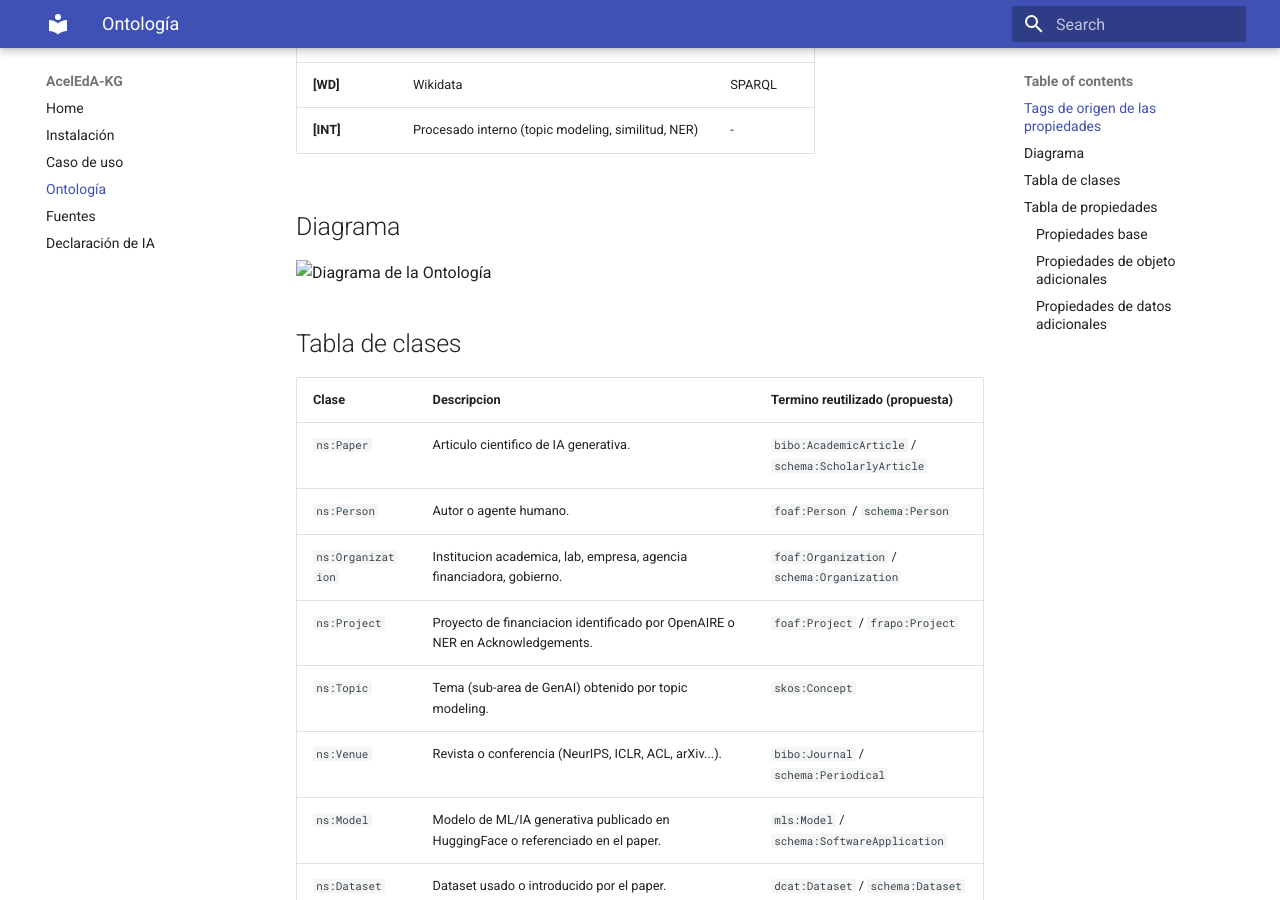
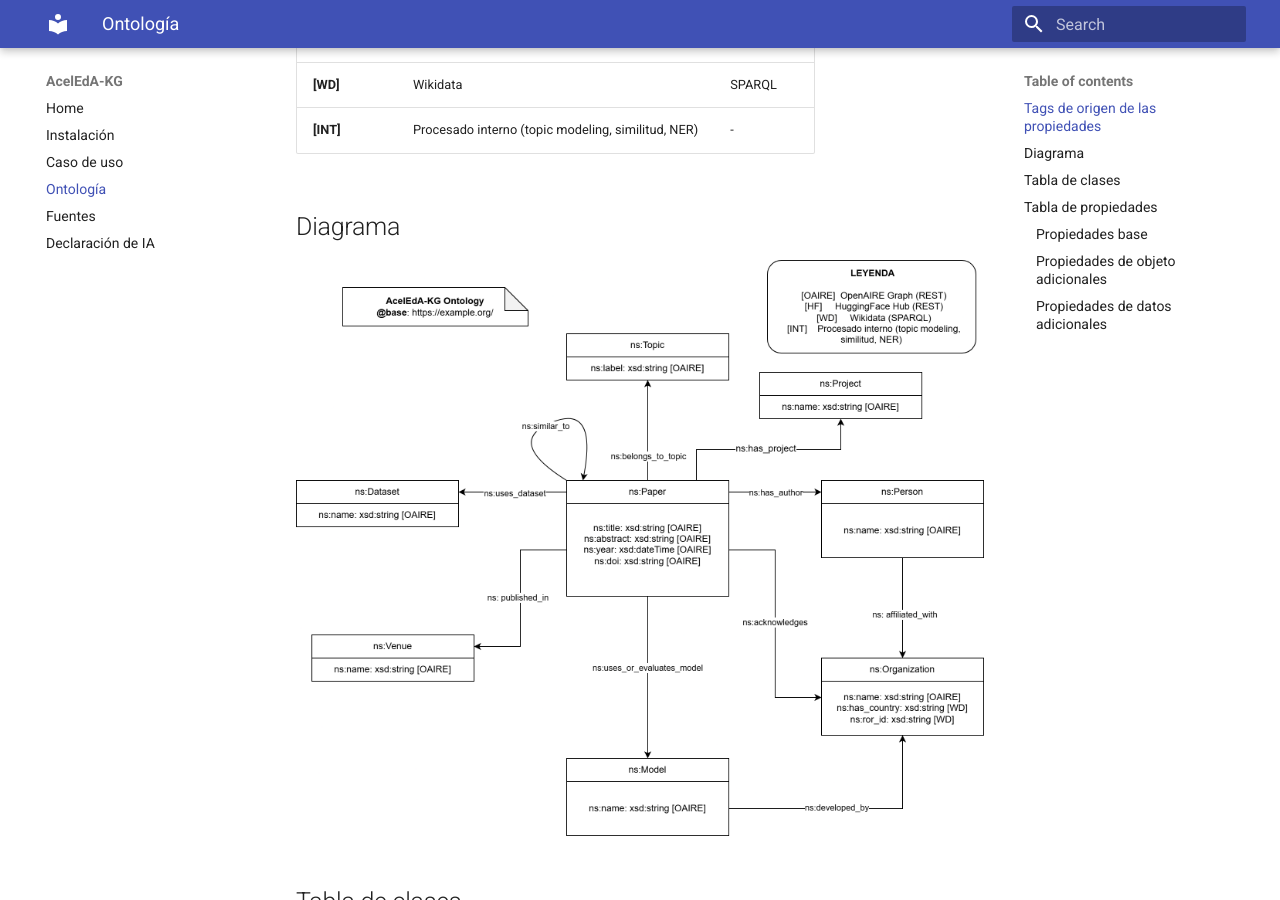
Before and after one commit to mamsss121/osai-2026-kg-genai, an MkDocs documentation site: the page built from docs/ontologia.md, in a window 1280 px wide and 900 px high, scrolled down 539 px. Built offline with MkDocs 1.6.1 and Material for MkDocs 9.7.7, drawn with Linux system fonts in a browser that asks for light colours.

Commit message:
damn son where'd you find this

```diff
--- a/docs/ontologia.md
+++ b/docs/ontologia.md
@@ -19,7 +19,7 @@ Esta ontología incluye los siguientes elementos:
 
 ## Diagrama
 
-![Diagrama de la Ontología](docs\diagrama\ACEKG-Ont.png)
+![Diagrama de la Ontología](diagrama/ACEKG-Ont.png)
 
 ## Tabla de clases
 
```
